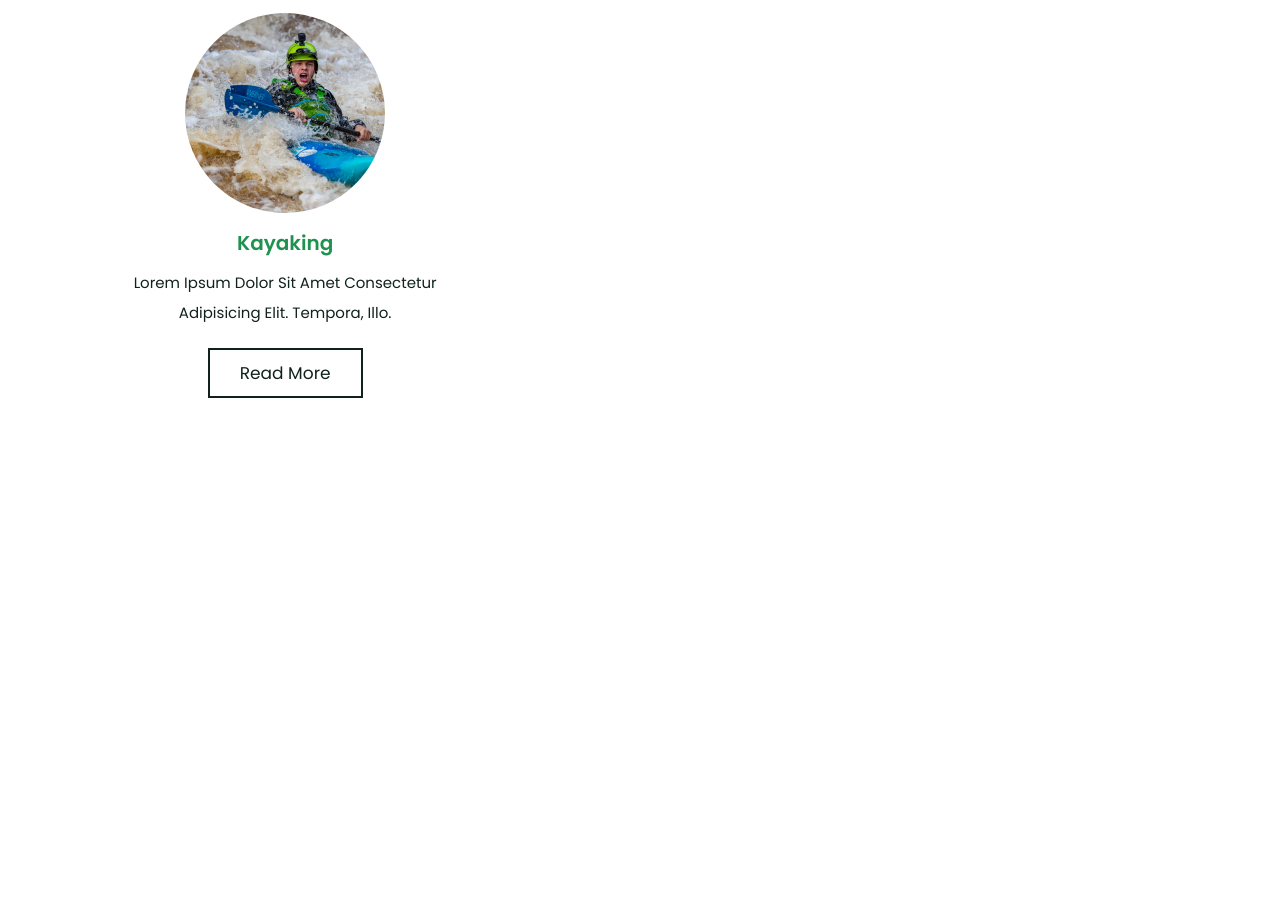
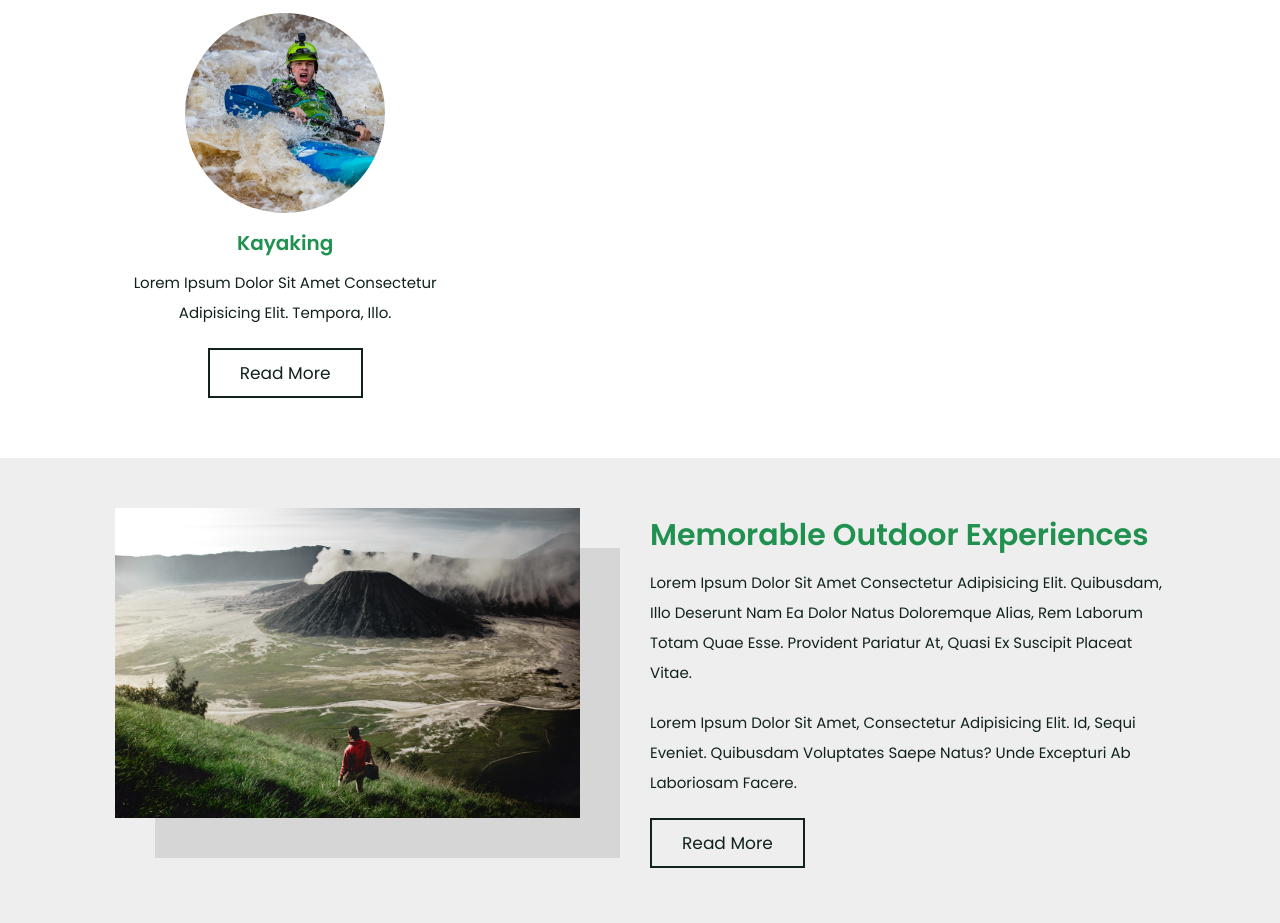
Before and after one commit to w-milan/travel-site, a website: page index.html in a window 1280 px wide. Shown: the part 1352-2275 px from the top of the page. Before the commit the page ends 1810 px from the top, so only its background shows below. Drawn offline with nearby package versions, Linux system fonts and the light colour scheme.

Commit message:
About section

```diff
--- a/index.html
+++ b/index.html
@@ -120,6 +120,20 @@
     </div>
   </section>
 
+  <!-- About section -->
+  <section class="about" id="about">
+    <div class="image">
+      <img src="img/about.jpg" alt="">
+    </div>
+
+    <div class="content">
+      <h3>memorable outdoor experiences</h3>
+      <p>Lorem ipsum dolor sit amet consectetur adipisicing elit. Quibusdam, illo deserunt nam ea dolor natus doloremque alias, rem laborum totam quae esse. Provident pariatur at, quasi ex suscipit placeat vitae.</p>
+      <p>Lorem ipsum dolor sit amet, consectetur adipisicing elit. Id, sequi eveniet. Quibusdam voluptates saepe natus? Unde excepturi ab laboriosam facere.</p>
+      <a href="#" class="btn">read more</a>
+    </div>
+  </section>
+
   <!-- Swiper JS -->
   <script src="https://cdn.jsdelivr.net/npm/swiper@9/swiper-bundle.min.js"></script>
   <!-- Custom JS -->
--- a/scss/base/_base.scss
+++ b/scss/base/_base.scss
@@ -18,6 +18,7 @@ html {
 
   @include lg {
     font-size: 55%;
+    scroll-padding-top: 7rem;
   }
 
   @include sm {
--- /dev/null
+++ b/scss/layouts/_about.scss
@@ -0,0 +1,36 @@
+/*** About ***/
+
+.about {
+  background: $light-bg;
+  display: flex;
+  align-items: center;
+  flex-wrap: wrap;
+  gap: 2rem;
+
+  .image {
+    flex: 1 1 42rem;
+    padding-right: 5rem;
+    padding-bottom: 5rem;
+
+    img {
+      width: 100%;
+      box-shadow: 4rem 4rem 0 rgba(0, 0, 0, .1);
+    }
+  }
+
+  .content {
+    flex: 1 1 42rem;
+
+    h3 {
+      font-size: 3rem;
+      color: $green;
+    }
+
+    p {
+      font-size: 1.5rem;
+      color: $black;
+      padding: 1rem 0;
+      line-height: 2;
+    }
+  }
+}
--- a/scss/styles.scss
+++ b/scss/styles.scss
@@ -9,3 +9,4 @@
 @import "layouts/navbar";
 @import "layouts/home";
 @import "layouts/category";
+@import "layouts/about";
```
Also changed, not shown: css/styles.css, img/about.jpg (added).
